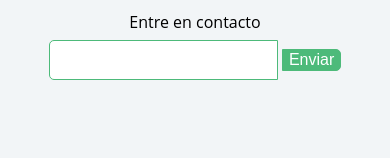
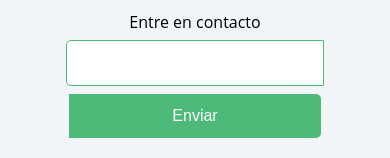
Before and after one commit to MatiasRuizSilva/FlexBox, a plain HTML site: page Flexbox-posicione-elementos-en-la-pantalla-aula/index.html in a window 390 px wide. Shown: the part 3880-4038 px from the top of the page. Before the commit the page ends 3980 px from the top, so only its background shows below. Drawn offline with Linux system fonts and the light colour scheme.

Commit message:
ahora si bien finalizada la version mobile, bien acomodado todo

```diff
--- a/Flexbox-posicione-elementos-en-la-pantalla-aula/css/flexbox-mobile.css
+++ b/Flexbox-posicione-elementos-en-la-pantalla-aula/css/flexbox-mobile.css
@@ -1,20 +1,21 @@
-.headerPrincipal .container{
+@media (max-width:768px) {
+
+.headerPrincipal .container {
   flex-direction: column;
   align-items: initial;
   text-align: center;
 }
 
-.headerPrincipal-nav{
+.headerPrincipal-nav {
   flex-direction: column;
 }
 
-.contenidoPrincipal-cursos-link{
+.contenidoPrincipal-cursos-link {
   width: 100%;
 }
 
 .videoSobre .container {
   display: block;
-
 }
 
 .videoSobre-video {
@@ -30,28 +31,42 @@
   flex-direction: column;
 }
 
-.videoSobre-button{
+.videoSobre-button {
   margin-top: 2%;
 }
 
-.rodapePrincipal-navMap-list{
+.rodapePrincipal-navMap-list {
   height: auto;
   flex-direction: column;
   display: flex;
   margin: auto;
 }
 
-
-.rodapePrincipal .container{
+.rodapePrincipal .container {
   display: block;
   justify-items: center;
   margin: auto;
 }
-.rodapePrincipal-patrocinadores-list{
+.rodapePrincipal-patrocinadores-list {
   width: 100%;
   justify-content: space-between;
 }
 
-.rodapePrincipal-contatoForm-fieldset{
-    display: block;
+.rodapePrincipal-contatoForm-fieldset {
+  align-items: center;
+  display: inline-block;
+  justify-content: center;
 }
+
+.rodapePrincipal-contatoForm-emailInput {
+  padding: 5% 45% 5% 45%;
+  width: 100%;
+  margin: auto;
+}
+
+.rodapePrincipal-contatoForm-submit {
+  margin-top: 3%;
+  padding: 5% 40% 5% 40%;
+  border: 2px;
+}
+}
```
Lines whose indentation alone changed are shown as unchanged.
